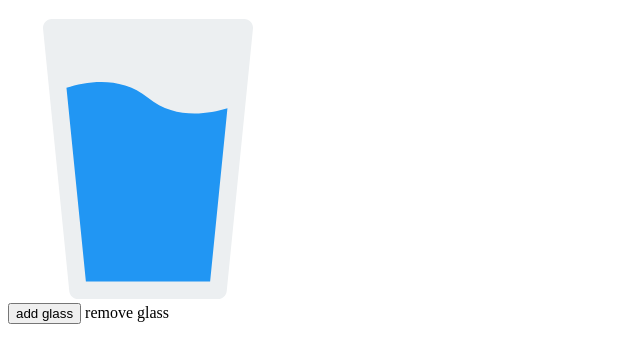
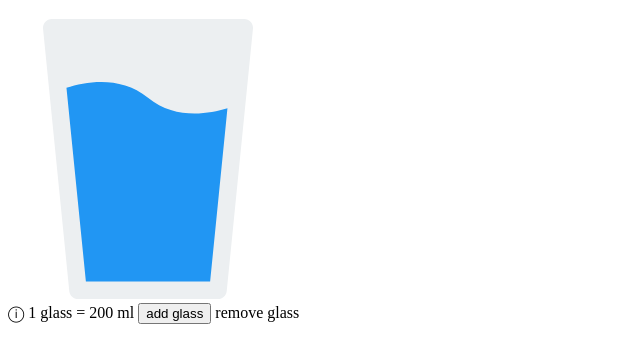
Before and after one commit to tomekwilczak/drink-water-app, a website: page src/pages/index.html in a window 1280 px wide. Shown: the part 61-424 px from the top of the page, without its empty margins (0-640 px from the left). Drawn offline with Linux system fonts and the light colour scheme.

Commit message:
Added info icon and favicon

```diff
--- a/src/pages/index.html
+++ b/src/pages/index.html
@@ -179,6 +179,10 @@
         <span class="water-glass__counter"></span>
       </div>
 
+      <span class="water-glass__info-icon info-icon--js">&#9432;</span>
+      <span class="water-glass__info-text info-text--js info-closed"
+        >1 glass = 200 ml</span
+      >
       <button class="button__add">add glass</button>
       <span class="button__remove">remove glass</span>
     </main>
--- a/src/scss/main.scss
+++ b/src/scss/main.scss
@@ -45,9 +45,7 @@ body {
   display: flex;
   align-items: center;
   justify-content: center;
-}
-
-.water-glass__counter {
+  &__counter {
     position: absolute;
     top: 90px;
     // // left: 108px;
@@ -56,6 +54,33 @@ body {
     font-weight: 500;
     font-size: 112px;
     line-height: 131px;
+  }
+  &__info-icon {
+    font-size: 30px;
+    font-weight: 600;
+    color: #fff;
+    position: absolute;
+    top: 115px;
+    // left: 60px;
+    margin: 0 auto;
+  }
+  &__info-text {
+    z-index: 1000;
+    padding: 30px 20px;
+    position: absolute;
+    top: 120px;
+    left: 700px;
+    // width: 500px;
+    // height: 100px;
+    border: 2px solid #fff;
+    background: #2196f3;
+    opacity: 0.9;
+    border-radius: 10px;
+  }
+}
+
+.info-closed {
+  display: none;
 }
 
 .button__add {
```
Also changed, not shown: src/js/index.js (+10 -0 lines), public/favicon.ico. Lines whose indentation alone changed are shown as unchanged.
